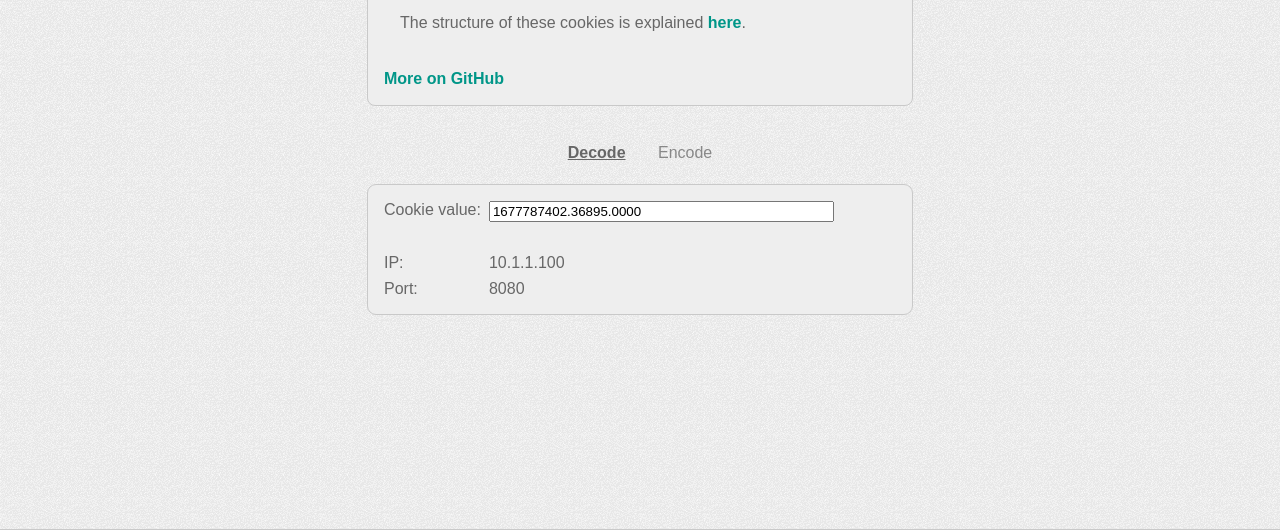
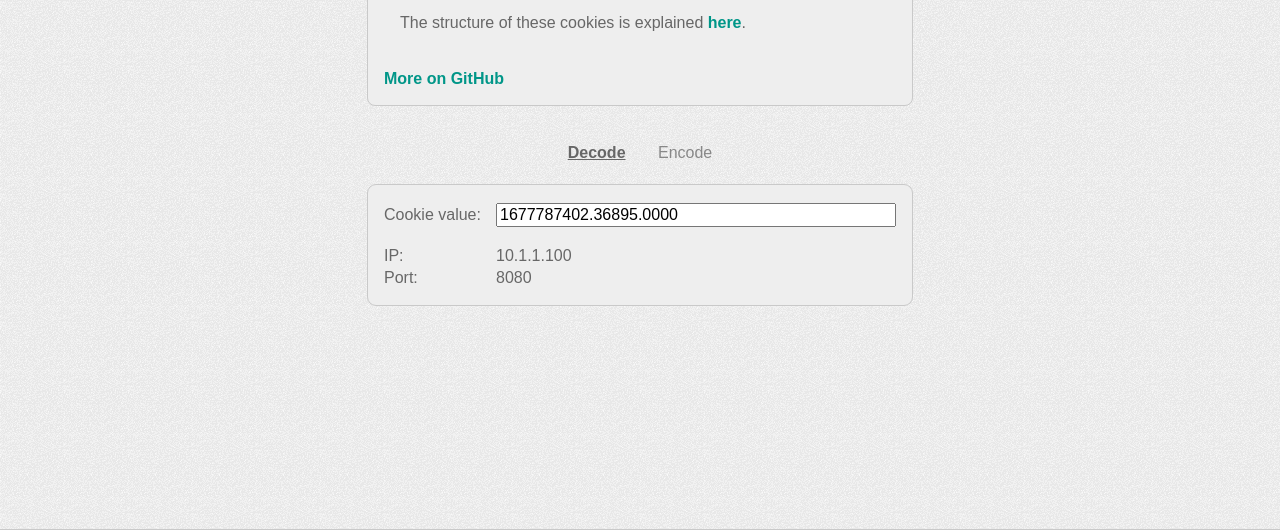
Before and after one commit to piellardj/f5-persistence-cookie, a website: page docs/index.html in a window 1280 px wide. Shown: the part 206-736 px from the top of the page. Drawn offline with Linux system fonts and the light colour scheme.

Commit message:
Adjust CSS

```diff
--- a/docs/css/demo.css
+++ b/docs/css/demo.css
@@ -46,17 +46,26 @@
     }
 }
 
-.controls-block {
-    display: grid;
-    grid-template-columns: fit-content(300px) 1fr;
-    grid-gap: 8px;
+.controls-block-item {
+    display: flex;
+    flex-flow: row wrap;
+    align-items: baseline;
 }
 
-.controls-block-item {
-    display: contents;
+#decode-contents .control-label {
+    min-width: 7em;
+}
+#encode-contents .control-label {
+    min-width: 10em;
+}
+
+.control-container {
+    margin: 2px 0;
+}
+.control-container input {
+    font-size: 100%;
 }
 
 .controls-block-spacer {
     height: 1em;
-    grid-column: span 2;
 }
--- a/docs/index.html
+++ b/docs/index.html
@@ -11,8 +11,8 @@
     <link rel="icon" type="image/png" href="favicon-16x16.png" sizes="16x16">
     <link rel="icon" type="image/png" href="favicon-32x32.png" sizes="32x32">
     <link rel="icon" type="image/png" href="favicon-96x96.png" sizes="96x96">
-    <link rel="stylesheet" type="text/css" href="css/page.css?v=2023-03-08T18%3A31%3A14.379Z">
-    <link rel="stylesheet" type="text/css" href="css/demo.css?v=2023-03-08T18%3A31%3A14.379Z">
+    <link rel="stylesheet" type="text/css" href="css/page.css?v=2023-03-08T18%3A45%3A11.000Z">
+    <link rel="stylesheet" type="text/css" href="css/demo.css?v=2023-03-08T18%3A45%3A11.000Z">
   </head>
 
   <body>
@@ -81,7 +81,7 @@
             </div>
             <div class="controls-block-item">
               <div class="control-label">IP:</div>
-              <div class="control-container"><input type="text" size="20" placeholder="XXX.XXX.XXX.XXX" value="10.1.1.100" id="ip"></input></div>
+              <div class="control-container"><input type="text" size="15" placeholder="XXX.XXX.XXX.XXX" value="10.1.1.100" id="ip"></input></div>
             </div>
             <div class="controls-block-item">
               <div class="control-label">Port:</div>
@@ -123,11 +123,11 @@
     <script type="text/javascript">
       var Page = Page || {};
       Object.defineProperty(Page, "version", {
-        value: "2023-03-08T18%3A31%3A14.379Z",
+        value: "2023-03-08T18%3A45%3A11.000Z",
         writable: false,
       });
     </script>
-    <script src="script/main.min.js?v=2023-03-08T18%3A31%3A14.379Z"></script>
+    <script src="script/main.min.js?v=2023-03-08T18%3A45%3A11.000Z"></script>
   </body>
 
 </html>
--- a/src/generate-page.ts
+++ b/src/generate-page.ts
@@ -61,7 +61,7 @@
             </div>
             <div class="controls-block-item">
                 <div class="control-label">IP:</div>
-                <div class="control-container"><input type="text" size="20" placeholder="XXX.XXX.XXX.XXX" value="10.1.1.100" id="ip"></input></div>
+                <div class="control-container"><input type="text" size="15" placeholder="XXX.XXX.XXX.XXX" value="10.1.1.100" id="ip"></input></div>
             </div>
             <div class="controls-block-item">
                 <div class="control-label">Port:</div>
--- a/src/static/css/demo.css
+++ b/src/static/css/demo.css
@@ -46,17 +46,26 @@
     }
 }
 
-.controls-block {
-    display: grid;
-    grid-template-columns: fit-content(300px) 1fr;
-    grid-gap: 8px;
+.controls-block-item {
+    display: flex;
+    flex-flow: row wrap;
+    align-items: baseline;
 }
 
-.controls-block-item {
-    display: contents;
+#decode-contents .control-label {
+    min-width: 7em;
+}
+#encode-contents .control-label {
+    min-width: 10em;
+}
+
+.control-container {
+    margin: 2px 0;
+}
+.control-container input {
+    font-size: 100%;
 }
 
 .controls-block-spacer {
     height: 1em;
-    grid-column: span 2;
 }
```
